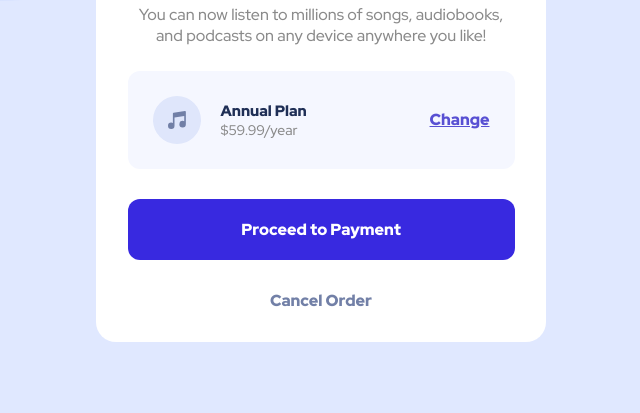
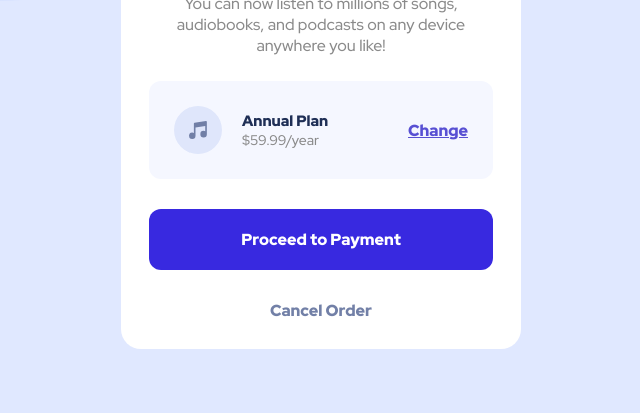
Before and after one commit to eyagargah/order-summary-component-main, a plain HTML site: page index.html in a window 1280 px wide. Shown: the part 387-800 px from the top of the page, without its empty margins (319-959 px from the left). Drawn offline with Linux system fonts and the light colour scheme.

Commit message:
Update style.css

```diff
--- a/style.css
+++ b/style.css
@@ -1,5 +1,4 @@
 @import url('https://fonts.googleapis.com/css2?family=Red+Hat+Display:wght@500;700;900&display=swap');
-
 
 * {
     margin: 0;
@@ -23,7 +22,7 @@ body {
     left: 50%;
     top: 50%;
     transform: translate(-50% , -50%);
-    max-width: 450px;
+    max-width: 400px;
     background-color: white;
     border-radius: 20px;
     overflow: hidden;
@@ -43,6 +42,7 @@ body {
 .text-content p.subtitle {
     color:#8a8a8a;
     margin-bottom: 25px;
+    text-align: center;
 }
 
 
```
